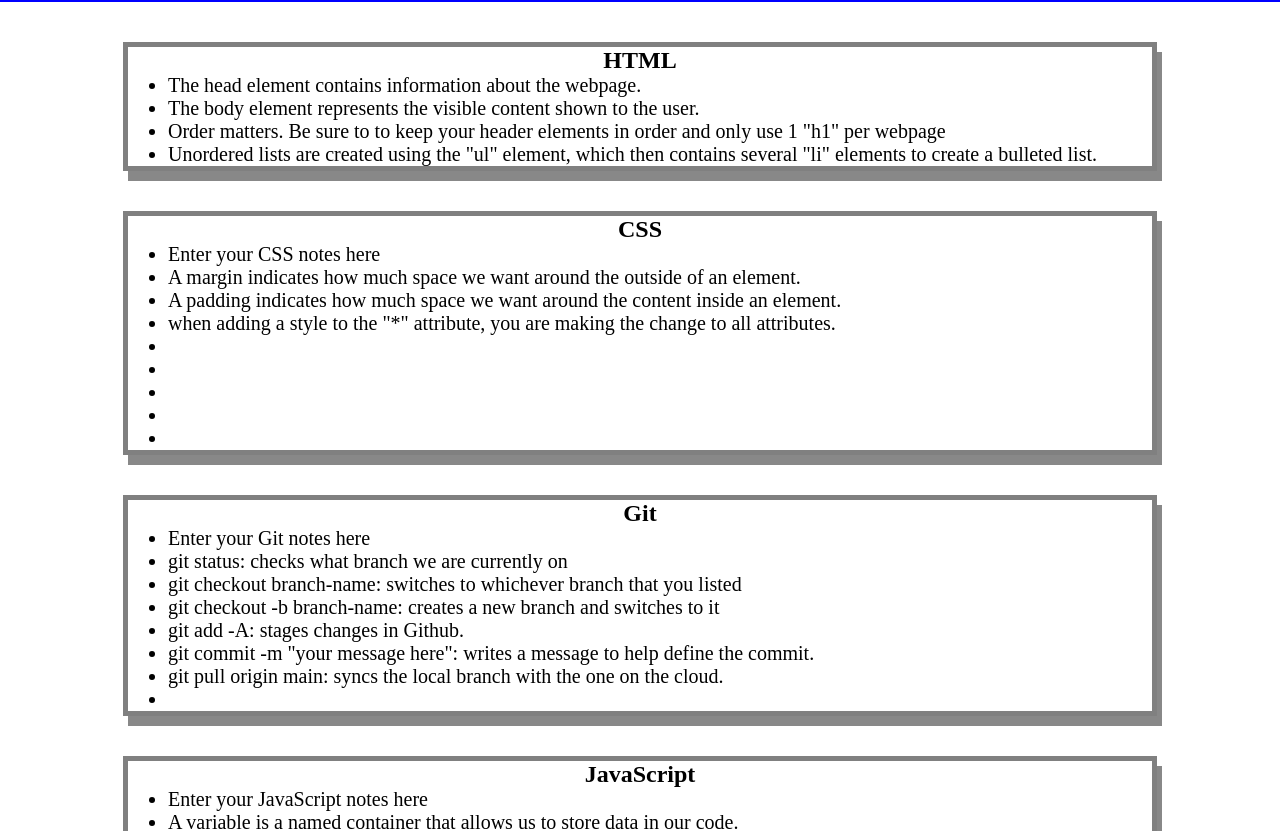
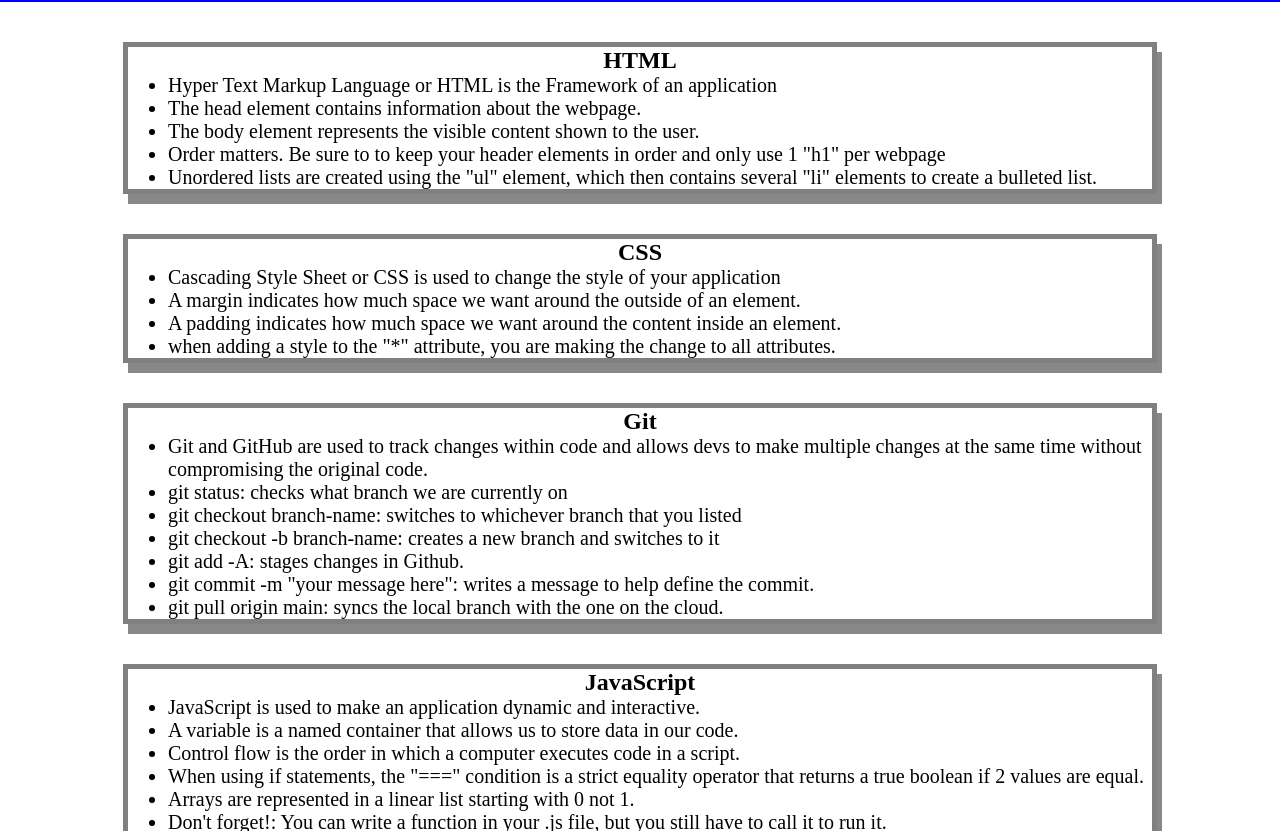
Before and after one commit to Ddan71117/prework-study-guide, a plain HTML site: page prework-study-guide/index.html in a window 1280 px wide. Shown: the part 118-949 px from the top of the page. Drawn offline with Linux system fonts and the light colour scheme.

Commit message:
Updated content notes in index.html

```diff
--- a/prework-study-guide/index.html
+++ b/prework-study-guide/index.html
@@ -17,6 +17,7 @@
       <section class="card" id="html-section">
         <h2>HTML</h2>
         <ul>
+          <li>Hyper Text Markup Language or HTML is the Framework of an application</li>
           <li>The head element contains information about the webpage.</li>
           <li>The body element represents the visible content shown to the user.</li>
           <li>Order matters. Be sure to to keep your header elements in order and only use 1 "h1" per webpage</li>
@@ -26,41 +27,33 @@
       <section class="card" id="css-section">
         <h2>CSS</h2>
         <ul>
-          <li>Enter your CSS notes here</li>
+          <li>Cascading Style Sheet or CSS is used to change the style of your application</li>
           <li>A margin indicates how much space we want around the outside of an element.</li>
           <li>A padding indicates how much space we want around the content inside an element.</li>
           <li>when adding a style to the "*" attribute, you are making the change to all attributes.</li>
-          <li></li>
-          <li></li>
-          <li></li>
-          <li></li>
-          <li></li>
-
         </ul>
       </section>
       <section class="card" id="git-section">
         <h2>Git</h2>
         <ul>
-          <li>Enter your Git notes here</li>
+          <li>Git and GitHub are used to track changes within code and allows devs to make multiple changes at the same time without compromising the original code.</li>
           <li>git status: checks what branch we are currently on</li>
           <li>git checkout branch-name: switches to whichever branch that you listed</li>
           <li>git checkout -b branch-name: creates a new branch and switches to it</li>
           <li>git add -A: stages changes in Github.</li>
           <li>git commit -m "your message here": writes a message to help define the commit.</li>
           <li>git pull origin main: syncs the local branch with the one on the cloud.</li>
-          <li></li>
         </ul>
       </section>
       <section class="card" id="javascript-section">
         <h2>JavaScript</h2>
         <ul>
-          <li>Enter your JavaScript notes here</li>
+          <li>JavaScript is used to make an application dynamic and interactive.</li>
           <li>A variable is a named container that allows us to store data in our code.</li>
           <li>Control flow is the order in which a computer executes code in a script.</li>
           <li>When using if statements, the "===" condition is a strict equality operator that returns a true boolean if 2 values are equal.</li>
           <li>Arrays are represented in a linear list starting with 0 not 1.</li>
           <li>Don't forget!: You can write a function in your .js file, but you still have to call it to run it.</li>
-          <li></li>
         </ul>
       </section>
     </main>
```
